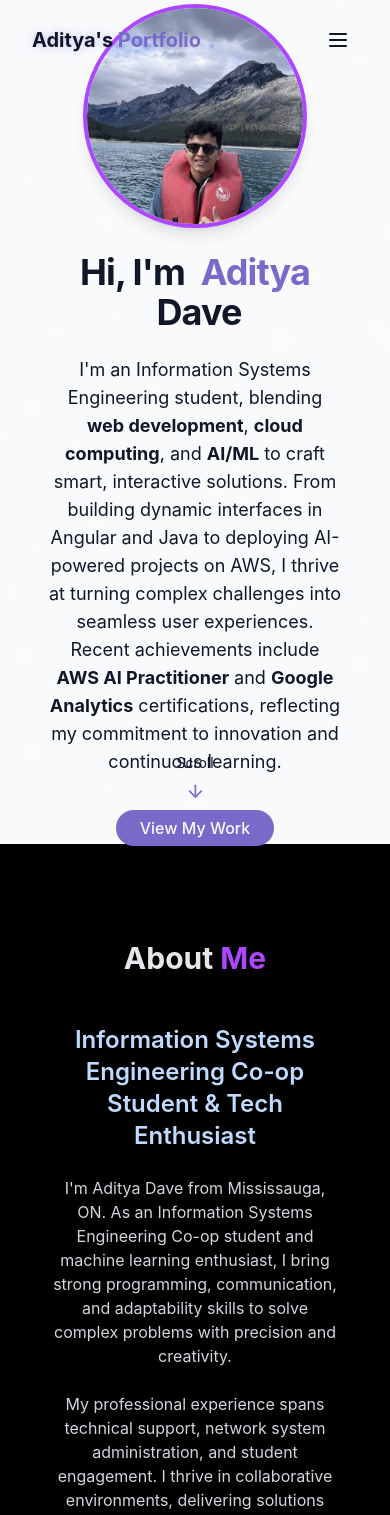
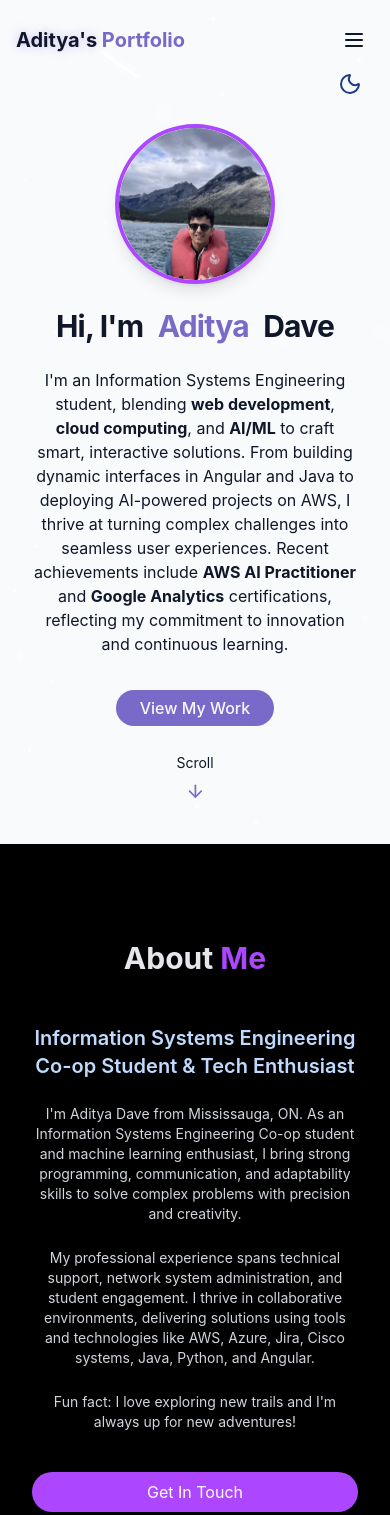
Before and after one commit to daveadi04/MyPortfolio, a React (Vite) app: page / in a window 390 px wide. Shown: the top 1515 px of the page. Built offline with nearby package versions, Linux system fonts and the light colour scheme.

Commit message:
responsive added to code

```diff
--- a/src/Components/AboutSection.jsx
+++ b/src/Components/AboutSection.jsx
@@ -3,50 +3,52 @@ import { Briefcase, Code, User } from "lucide-react";
 export const AboutSection = () => {
   return (
     <section id="about" className="py-24 px-4 relative bg-black text-gray-200">
-      <div className="container mx-auto max-w-5xl">
+      <div className="container mx-auto max-w-5xl px-4 sm:px-6 lg:px-8">
         {/* Heading */}
         <h2 className="text-3xl md:text-4xl font-bold mb-12 text-center">
           About <span className="text-purple-500">Me</span>
         </h2>
 
         {/* Grid Layout */}
-        <div className="grid grid-cols-1 md:grid-cols-2 gap-12 items-center">
+        <div className="grid grid-cols-1 gap-8 sm:gap-12 md:grid-cols-2 items-center">
           {/* Text Content */}
           <div className="space-y-6">
-            <h3 className="text-2xl font-semibold text-blue-200">
+            <h3 className="text-xl sm:text-2xl font-semibold text-blue-200">
               Information Systems Engineering Co-op Student & Tech Enthusiast
             </h3>
 
-            <p className="text-gray-300">
+            <p className="text-gray-300 text-sm sm:text-base">
               I'm Aditya Dave from Mississauga, ON. As an Information Systems
               Engineering Co-op student and machine learning enthusiast, I bring
               strong programming, communication, and adaptability skills to solve
               complex problems with precision and creativity.
             </p>
 
-            <p className="text-gray-300">
+            <p className="text-gray-300 text-sm sm:text-base">
               My professional experience spans technical support, network system
               administration, and student engagement. I thrive in collaborative
               environments, delivering solutions using tools and technologies like
               AWS, Azure, Jira, Cisco systems, Java, Python, and Angular.
             </p>
 
-            <p className="text-gray-300">
-              Fun fact: I love exploring new trails and I'm always up for new adventures!
+            <p className="text-gray-300 text-sm sm:text-base">
+              Fun fact: I love exploring new trails and I'm always up for new
+              adventures!
             </p>
 
             {/* Buttons */}
             <div className="flex flex-col sm:flex-row gap-4 pt-4 justify-center">
               <a
                 href="#contact"
-                className="px-6 py-2 rounded-full bg-purple-500 text-white hover:bg-purple-600 transition-colors duration-300"
+                className="px-6 py-2 rounded-full bg-purple-500 text-white hover:bg-purple-600 transition-colors duration-300 text-center"
               >
                 Get In Touch
               </a>
 
               <a
-                href="../../public/Aditya_Dave_Resume.docx" download
-                className="px-6 py-2 rounded-full border border-purple-500 text-purple-500 hover:bg-purple-500/10 transition-colors duration-300"
+                href="/Aditya_Dave_Resume.docx"
+                download
+                className="px-6 py-2 rounded-full border border-purple-500 text-purple-500 hover:bg-purple-500/10 transition-colors duration-300 text-center"
               >
                 Download CV
               </a>
@@ -72,12 +74,15 @@ export const AboutSection = () => {
                 desc: "AWS, Azure, Cisco systems, and networking tools; implementing efficient cloud and network solutions.",
               },
             ].map((skill, idx) => (
-              <div key={idx} className="p-6 rounded-xl border border-purple-500 hover:shadow-lg transition-shadow duration-300 bg-black/30 backdrop-blur-sm">
+              <div
+                key={idx}
+                className="p-6 rounded-xl border border-purple-500 hover:shadow-lg transition-shadow duration-300 bg-black/30 backdrop-blur-sm"
+              >
                 <div className="flex items-start gap-4">
                   <div className="p-3 rounded-full bg-purple-500/10">{skill.icon}</div>
                   <div className="text-left">
                     <h4 className="font-semibold text-lg text-blue-200">{skill.title}</h4>
-                    <p className="text-gray-300">{skill.desc}</p>
+                    <p className="text-gray-300 text-sm sm:text-base">{skill.desc}</p>
                   </div>
                 </div>
               </div>
--- a/src/Components/HeroSection.jsx
+++ b/src/Components/HeroSection.jsx
@@ -6,30 +6,32 @@ export const HeroSection = () => {
       id="hero"
       className="relative min-h-screen flex flex-col items-center justify-center px-4"
     >
-      <div className="container max-w-4xl mx-auto text-center z-10">
+      <div className="container max-w-4xl mx-auto text-center z-10 px-4 sm:px-6 lg:px-8">
         <div className="space-y-6">
           <div className="flex justify-center items-center mb-6">
             <img
               src="/images/GIT-PROFILE.jpg"
               alt="Aditya Dave"
-              className="w-56 h-56 md:w-80 md:h-80 rounded-full object-cover shadow-lg border-purple-500 border-4"
+              className="w-40 h-40 sm:w-56 sm:h-56 md:w-80 md:h-80 rounded-full object-cover shadow-lg border-purple-500 border-4"
             />
           </div>
 
-          <h1 className="text-4xl md:text-6xl font-bold tracking-tight">
+          <h1 className="text-3xl sm:text-4xl md:text-6xl font-bold tracking-tight">
             Hi, I'm
             <span className="text-primary ml-2"> Aditya </span>
             <span className="text-gradient ml-2"> Dave </span>
           </h1>
 
-          <p className="text-lg md:text-xl text-muted-foreground max-w-2xl mx-auto">
-            I'm an Information Systems Engineering student, blending <strong>web development</strong>, <strong>cloud computing</strong>, and{" "}
-            <strong>AI/ML</strong> to craft smart, interactive solutions. From building
-            dynamic interfaces in Angular and Java to deploying AI-powered projects on
-            AWS, I thrive at turning complex challenges into seamless user experiences.
-            Recent achievements include <strong>AWS AI Practitioner</strong> and{" "}
-            <strong>Google Analytics</strong> certifications, reflecting my commitment to
-            innovation and continuous learning.
+          <p className="text-base sm:text-lg md:text-xl text-muted-foreground max-w-xl sm:max-w-2xl mx-auto">
+            I'm an Information Systems Engineering student, blending{" "}
+            <strong>web development</strong>, <strong>cloud computing</strong>, and{" "}
+            <strong>AI/ML</strong> to craft smart, interactive solutions. From
+            building dynamic interfaces in Angular and Java to deploying
+            AI-powered projects on AWS, I thrive at turning complex challenges
+            into seamless user experiences. Recent achievements include{" "}
+            <strong>AWS AI Practitioner</strong> and{" "}
+            <strong>Google Analytics</strong> certifications, reflecting my
+            commitment to innovation and continuous learning.
           </p>
 
           <div className="pt-4">
--- a/src/Components/NavBar.jsx
+++ b/src/Components/NavBar.jsx
@@ -16,12 +16,13 @@ export const NavBar = () => {
 
   useEffect(() => {
     const handleScroll = () => {
-      setIsScrolled(window.screenY > 10);
+      setIsScrolled(window.scrollY > 10);
     };
 
     window.addEventListener("scroll", handleScroll);
     return () => window.removeEventListener("scroll", handleScroll);
   }, []);
+
   return (
     <nav
       className={cn(
@@ -29,18 +30,17 @@ export const NavBar = () => {
         isScrolled ? "py-3 bg-background/80 backdrop-blur-md shadow-xs" : "py-5"
       )}
     >
-      <div className="container flex items-center justify-between">
+      <div className="container flex items-center justify-between px-4 sm:px-6 lg:px-8">
         <a
           className="text-xl font-bold text-primary flex items-center"
           href="#hero"
         >
           <span className="relative z-10">
-            <span className="text-glow text-foreground"> Aditya's </span>{" "}
-            Portfolio
+            <span className="text-glow text-foreground"> Aditya's </span> Portfolio
           </span>
         </a>
 
-        {/* desktop nav */}
+        {/* Desktop nav */}
         <div className="hidden md:flex space-x-8">
           {navItems.map((item, key) => (
             <a
@@ -53,19 +53,19 @@ export const NavBar = () => {
           ))}
         </div>
 
-        {/* mobile nav */}
-
+        {/* Mobile menu button */}
         <button
           onClick={() => setIsMenuOpen((prev) => !prev)}
           className="md:hidden p-2 text-foreground z-50"
           aria-label={isMenuOpen ? "Close Menu" : "Open Menu"}
         >
-          {isMenuOpen ? <X size={24} /> : <Menu size={24} />}{" "}
+          {isMenuOpen ? <X size={24} /> : <Menu size={24} />}
         </button>
 
+        {/* Mobile menu */}
         <div
           className={cn(
-            "fixed inset-0 bg-background/95 backdroup-blur-md z-40 flex flex-col items-center justify-center",
+            "fixed inset-0 bg-background/95 backdrop-blur-md z-40 flex flex-col items-center justify-center",
             "transition-all duration-300 md:hidden",
             isMenuOpen
               ? "opacity-100 pointer-events-auto"
@@ -77,7 +77,7 @@ export const NavBar = () => {
               <a
                 key={key}
                 href={item.href}
-                className="text-foreground/80 hover:text-primary transition-colors duration-300"
+                className="text-foreground/80 hover:text-primary transition-colors duration-300 text-lg py-2 px-4"
                 onClick={() => setIsMenuOpen(false)}
               >
                 {item.name}
--- a/src/Components/ThemeToggle.jsx
+++ b/src/Components/ThemeToggle.jsx
@@ -1,10 +1,9 @@
-import { Sun , Moon} from "lucide-react";
+import { Sun, Moon } from "lucide-react";
 import { useEffect, useState } from "react";
 import { cn } from "../lib/utils";
 
 export const ThemeToggle = () => {
   const [isDarkMode, setIsDarkMode] = useState(false);
-
 
   useEffect(() => {
     const storedTheme = localStorage.getItem("theme");
@@ -29,16 +28,19 @@ export const ThemeToggle = () => {
     }
   };
 
-
   return (
-    <button onClick={toggleTheme} className={cn(
-        "fixed max-sm:hidden top-5 right-5 z-50 p-2 rounded-full transition-colors duartion-300",
-        "focus:outline-hidden"
-    )}>
-        {isDarkMode ? (<Sun className="h-6 w-6 text-yellow-300"/>) :
-       ( <Moon className="h-6 w-6 text-blue-900" /> )}
+    <button
+      onClick={toggleTheme}
+      className={cn(
+        "fixed right-5 z-50 p-2 rounded-full transition-colors duration-300 focus:outline-hidden",
+        "top-16 sm:top-5" // 👈 Mobile = pushed lower, Desktop = stays at top
+      )}
+    >
+      {isDarkMode ? (
+        <Sun className="h-6 w-6 text-yellow-300" />
+      ) : (
+        <Moon className="h-6 w-6 text-blue-900" />
+      )}
     </button>
-
-
   );
-    }
+};
```
Also changed, not shown: public/images/DEMO.jpeg (added). Lines whose indentation alone changed are shown as unchanged.
